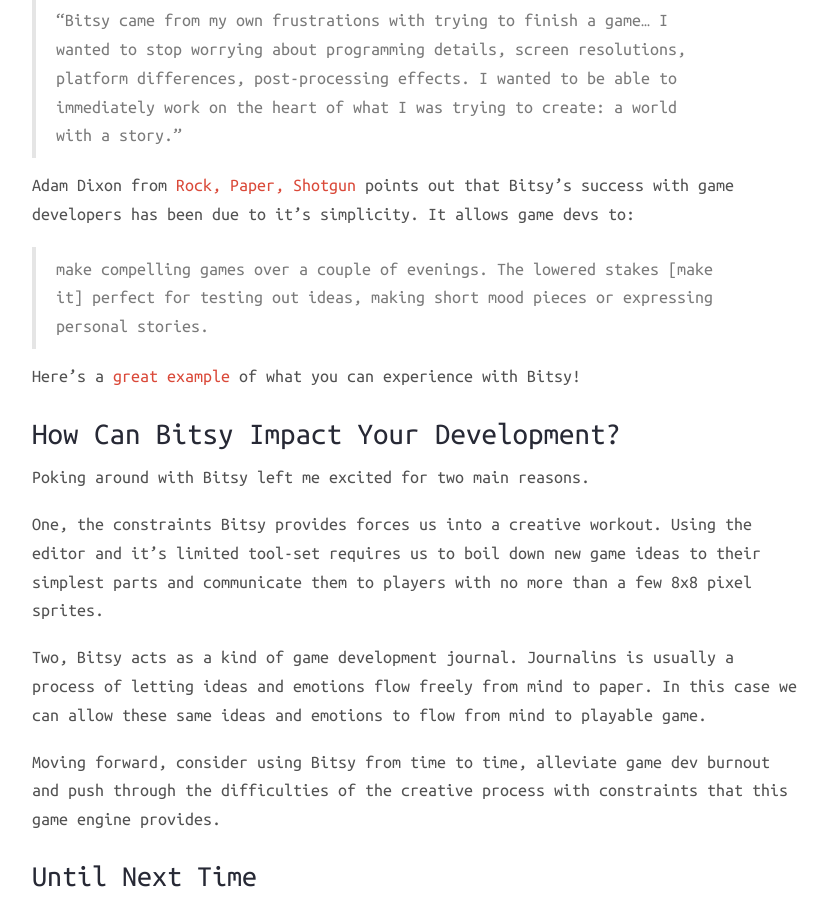
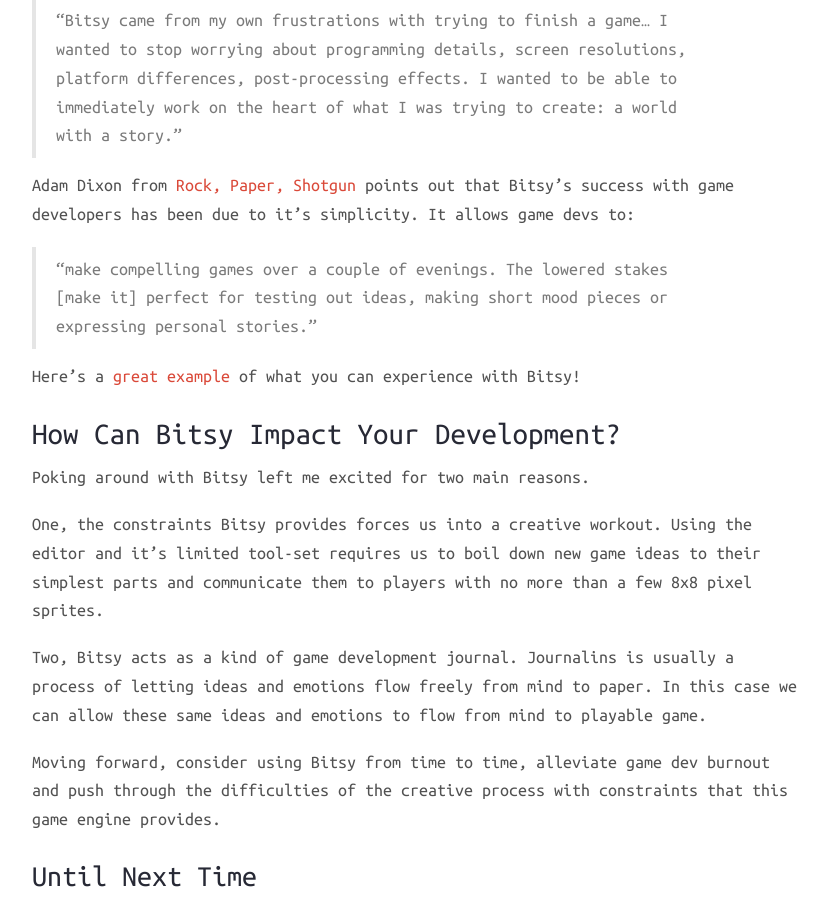
Before and after one commit to david-vanderhaar/blog, a Jekyll site: the page built from _posts/2018-03-31-bitsy-is-easy.md, in a window 1280 px wide and 900 px high, scrolled down 1846 px. Shown: the whole window, without its empty margins (224-1052 px from the left). Built offline with Jekyll 4.4.1, drawn with Linux system fonts in a browser that asks for light colours; nearby versions of some CDN libraries.

Commit message:
add quotes

```diff
--- a/_posts/2018-03-31-bitsy-is-easy.md
+++ b/_posts/2018-03-31-bitsy-is-easy.md
@@ -32,7 +32,7 @@ It is a beginner-friendly game engine that allows you to create simple rooms to
 
 Adam Dixon from [Rock, Paper, Shotgun](https://www.rockpapershotgun.com/2018/02/23/how-small-game-makers-found-their-community-with-bitsy/) points out that Bitsy's success with game developers has been due to it's simplicity. It allows game devs to:
 
->make compelling games over a couple of evenings. The lowered stakes [make it] perfect for testing out ideas, making short mood pieces or expressing personal stories.
+>"make compelling games over a couple of evenings. The lowered stakes [make it] perfect for testing out ideas, making short mood pieces or expressing personal stories."
 
 Here's a [great example](https://itch.io/queue/c/90743/bitsy-games?game_id=210187) of what you can experience with Bitsy!
 
```
